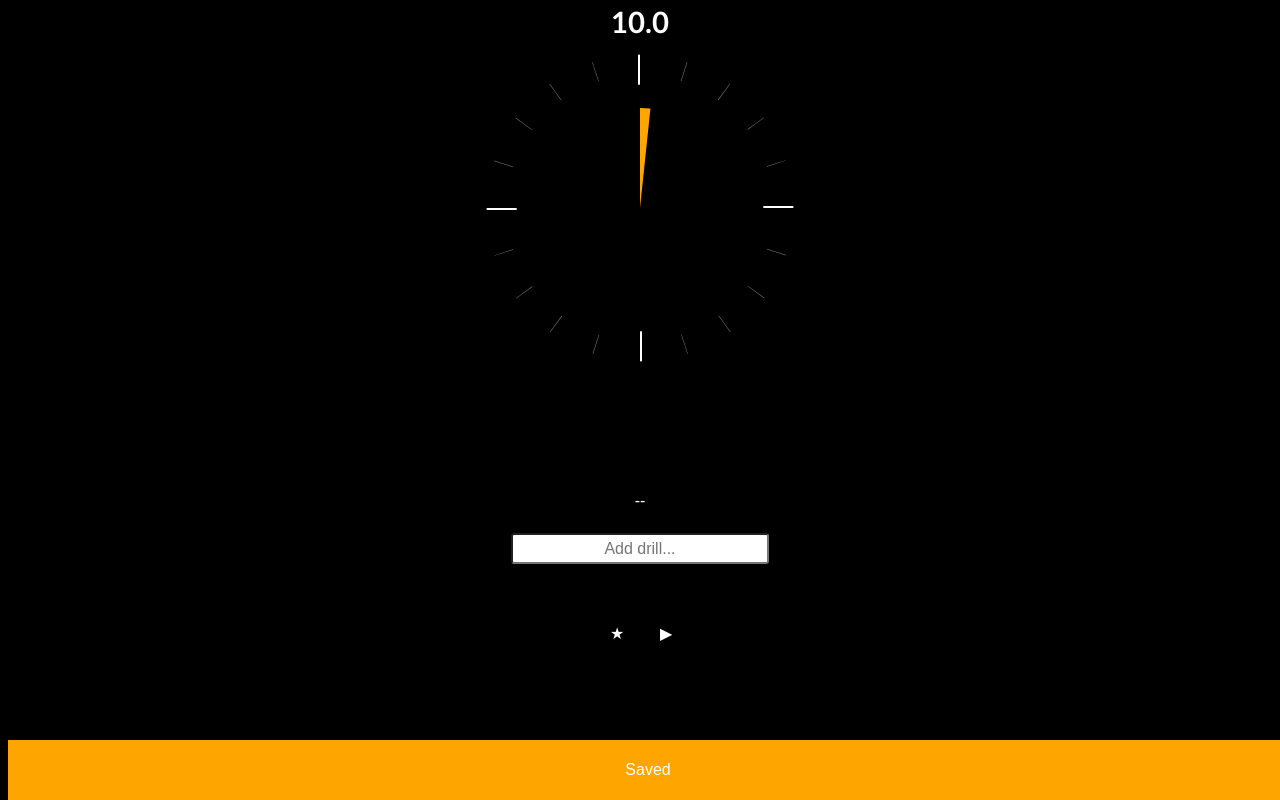
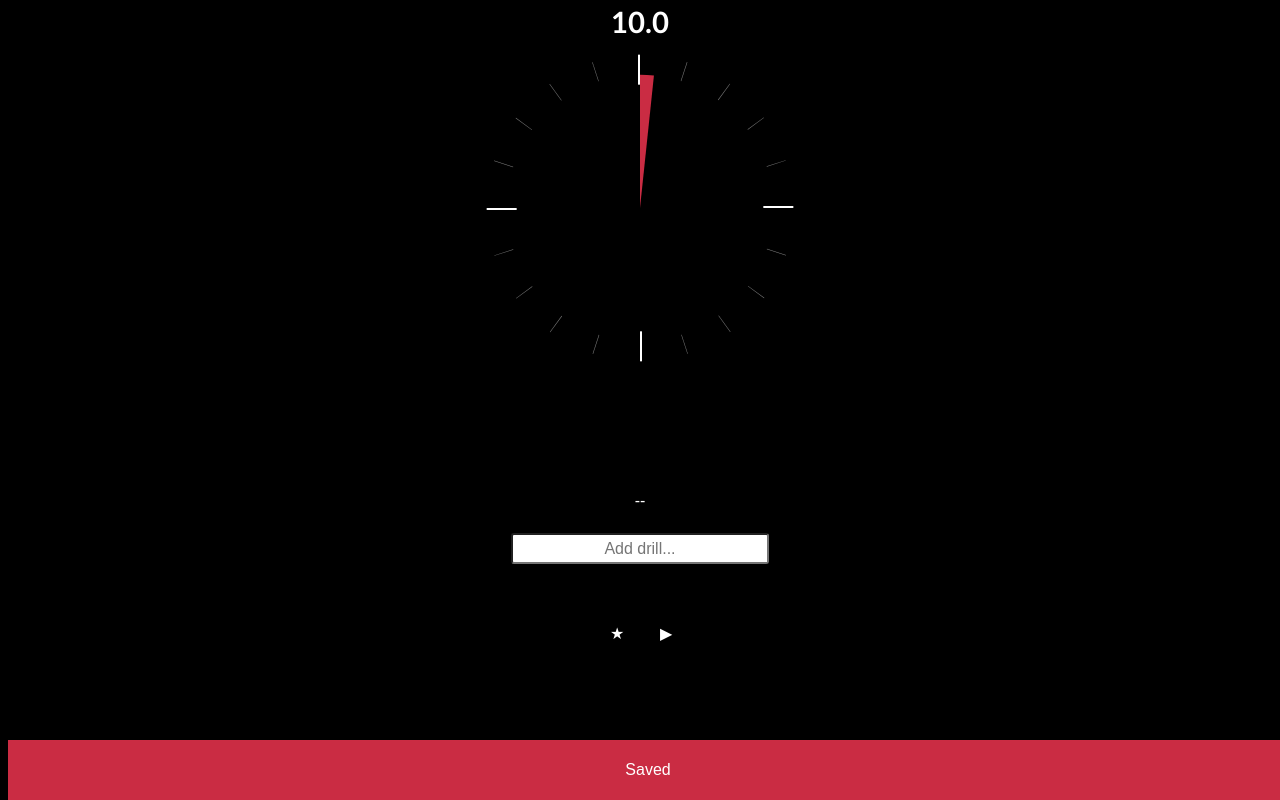
Before and after one commit to gessfred/ticc, a Gatsby site: page / in a window 1280 px wide. Built offline with nearby package versions, Linux system fonts and the light colour scheme; Gatsby itself is replaced by a stand-in of ours.

Commit message:
fixed colors

```diff
--- a/src/components/face.js
+++ b/src/components/face.js
@@ -44,9 +44,9 @@ class Face extends React.Component {
 		if(current >= 0) {
 			const y = this.y()
 			drawer.rotate((2 * current * Math.PI)/this.state.time)
-			drawer.fillStyle = 'orange'
+			drawer.fillStyle = '#ca2c43'
 			drawer.fillRect(0 - this.wide/2,  - y - this.height/2, this.wide, this.height)
-			drawer.strokeStyle = 'orange'
+			drawer.strokeStyle = '#ca2c43'
 			drawer.lineWidth = 2
 			drawer.beginPath()
 			drawer.ellipse(0, -y - this.height/2, 4, 4, 0, 0, 2 * Math.PI)
@@ -54,17 +54,18 @@ class Face extends React.Component {
 		}
 	}
 
+//1 min doesnt work
 	toDMS(time) {
 		const min = Math.floor(time/60), sec = Math.floor(time % 60)
 		return (time > 60 ? (min + ':') : '') + sec + '.' + 10*(time - (60*min + sec))
 	}
 
 	drawTime(drawer) {
-		const current = this.state.currentTime
+		const current = Math.round(this.state.currentTime), hover = Math.round(this.state.timeHover)
 		drawer.fillStyle = 'white'
 		drawer.font = "bold 22pt Calibri,Geneva,Arial"
 		drawer.textAlign = 'center'
-		const contextTime = current < 0 ? this.state.time : current
+		const contextTime = hover < 0 ? (current < 0 ? this.state.time : current) : hover
 		drawer.fillText(this.toDMS(contextTime), 0, 25 - this.state.size / 2)
 	}
 
@@ -88,7 +89,7 @@ class Face extends React.Component {
 
 	drawTimeSelect(drawer) {
 		if(this.state.currentTime >= 0) {
-			drawer.fillStyle = 'orange'
+			drawer.fillStyle = '#ca2c43'
 			this.drawSelection(drawer, this.timeToAngle(this.state.currentTime))
 		}
 	}
@@ -103,7 +104,7 @@ class Face extends React.Component {
 	drawSelection(drawer, angle) {
 		const offset = -Math.PI/2
 		drawer.beginPath()
-		drawer.arc(0,0,100,0 + offset,angle + offset, false)
+		drawer.arc(0,0,this.y(),0 + offset,angle + offset, false)
 		drawer.arc(0,0,0,angle + offset,0 + offset, true)
 		drawer.fill()
 	}
--- a/src/components/roadmap.js
+++ b/src/components/roadmap.js
@@ -67,7 +67,7 @@ class RoadMap extends React.Component {
 		const h = this.props.height - 10
 		const timescale = this.state.drills.map(x => x.duration).max()
 		this.state.drills.forEach((x, i) => {
-			drawer.fillStyle = i == sel ? 'white' : (i == hov ? 'darkgray' : 'gray')
+			drawer.fillStyle = i == sel ? '#fffdd0' : (i == hov ? '#525252' : '#d3d3d3')
 			const l=h*x.duration / timescale + 10
 			drawer.fillRect(this.toX(i), (h - l)/2 + 5, this.w, l)
 		})
@@ -132,7 +132,7 @@ class RoadMap extends React.Component {
 	}
 
 	clearable(yes) {
-		this.refs.title.background = 'red'
+		this.refs.title.background = '#ca2c43'
 		this.setState({clearable: yes})
 	}
 
--- a/src/pages/index.css
+++ b/src/pages/index.css
@@ -37,7 +37,7 @@ p {
 	margin-bottom: 40px;
 }
 .dropbtn {
-    background-color: orange;
+    background-color: #ca2c43;
     color: white;
     padding: 16px;
     font-size: 16px;
@@ -84,7 +84,7 @@ p {
 }
 
 .clearbutton {
-	background-color: orange;
+	background-color: #ca2c43;
     border: none;
 	border-radius: 12px;
 	color: white;
@@ -130,7 +130,7 @@ p {
 }
 
 .selected:hover {
-	background-color: red;
+	background-color: #ca2c43;
 }
 
 .controls {
```
